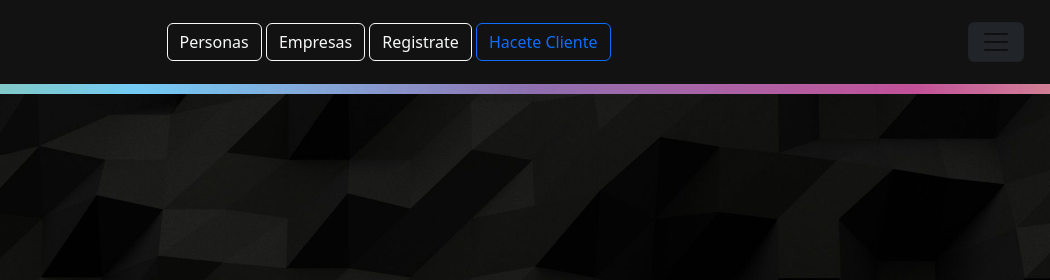
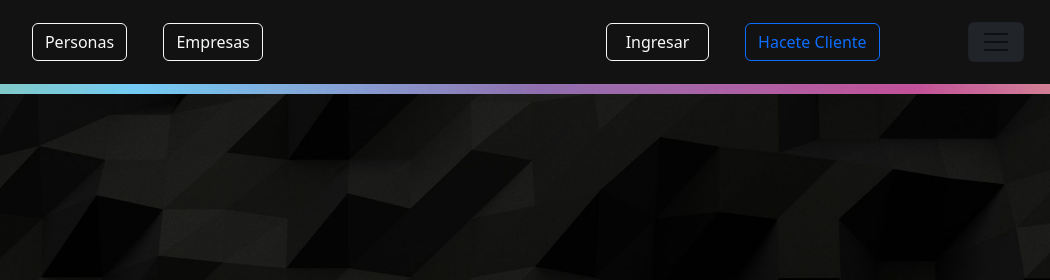
Before and after one commit to NahuelBarbero/WEB, a plain HTML site: page index.html in a window 1280 px wide. Shown: the top 280 px of the page, 230-1280 px from the left. Drawn offline with Linux system fonts and the light colour scheme.

Commit message:
new botones nav

```diff
--- a/index.html
+++ b/index.html
@@ -25,12 +25,10 @@
             class="d-inline-block align-text-top"/>
          </a>
 
-        <div>
-          <a type="button" class="btn btn-outline-light" href="#">Personas</a>
-          <a type="button" class="btn btn-outline-light" href="#">Empresas</a>
-          <a type="button" class="btn btn-outline-light" href="#">Registrate</a>
-          <a type="button" class="btn btn-outline-primary" href="#">Hacete Cliente</a>
-        </div>
+         <a type="button" class="btn btn-outline-light btpersonas col-auto " href="#">Personas</a>
+         <a type="button" class="btn btn-outline-light btempresas col col-auto" href="#">Empresas</a>
+         <a type="button" class="btn btn-outline-light btingresar col-1 offset-md-3 col-auto" href="./login.html">Ingresar</a>
+         <a type="button" class="btn btn-outline-primary btcliente  col-auto" href="./register.html">Hacete Cliente</a>
 
           <a class="navbar-brand" href="#"> </a>
           <div>
```
